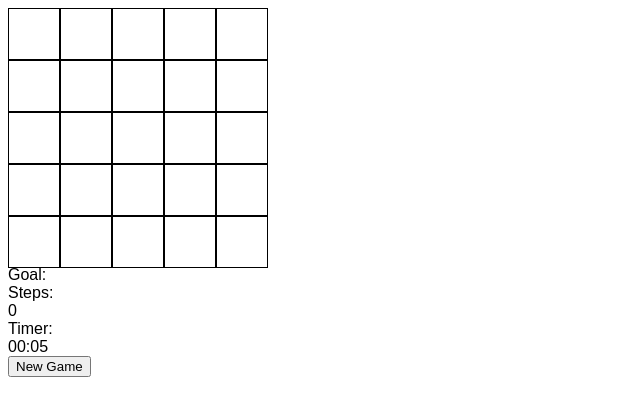
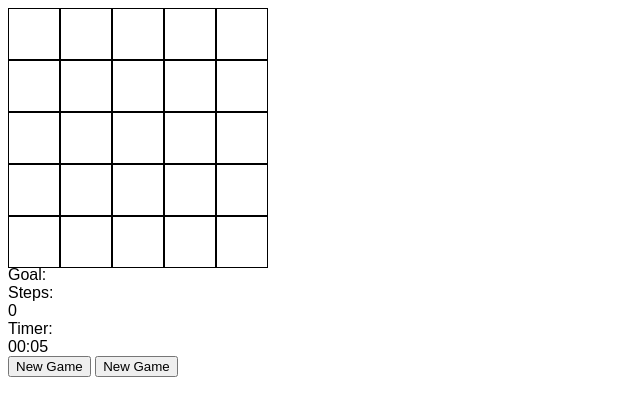
Before and after one commit to SofianykDasha/js, a website: page lab6/index.html in a window 1280 px wide. Shown: the whole page, without its empty margins (0-640 px from the left). Drawn offline with Linux system fonts and the light colour scheme.

Commit message:
Update index.html

```diff
--- a/lab6/index.html
+++ b/lab6/index.html
@@ -60,6 +60,7 @@
       Timer: <div id="time">00:00</div>
     </div>
     <button onclick="initializeBoardFromAPI()">New Game</button>
+    <button onclick="resetGameBySchema()">New Game</button>
 
     <script src="lights_out.js"></script>
   </body>
```
